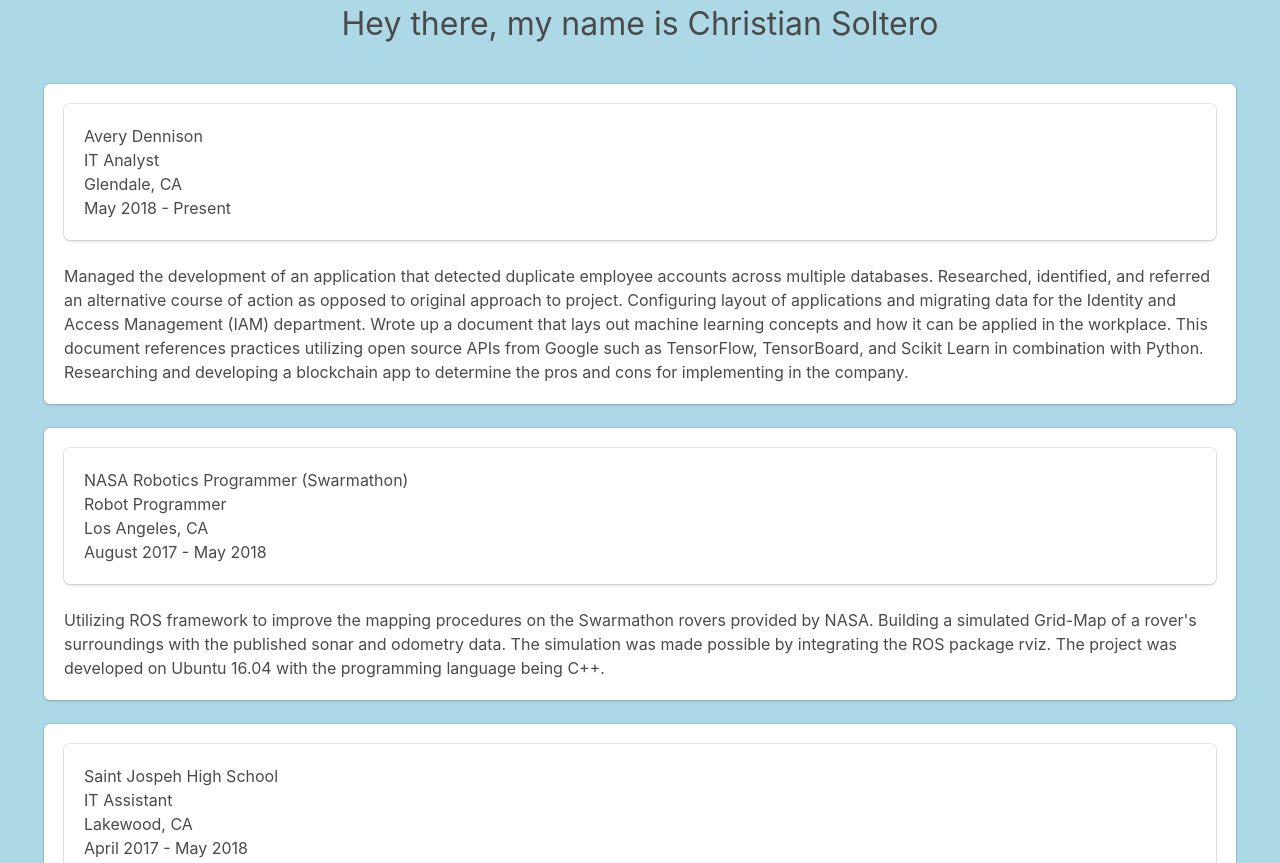
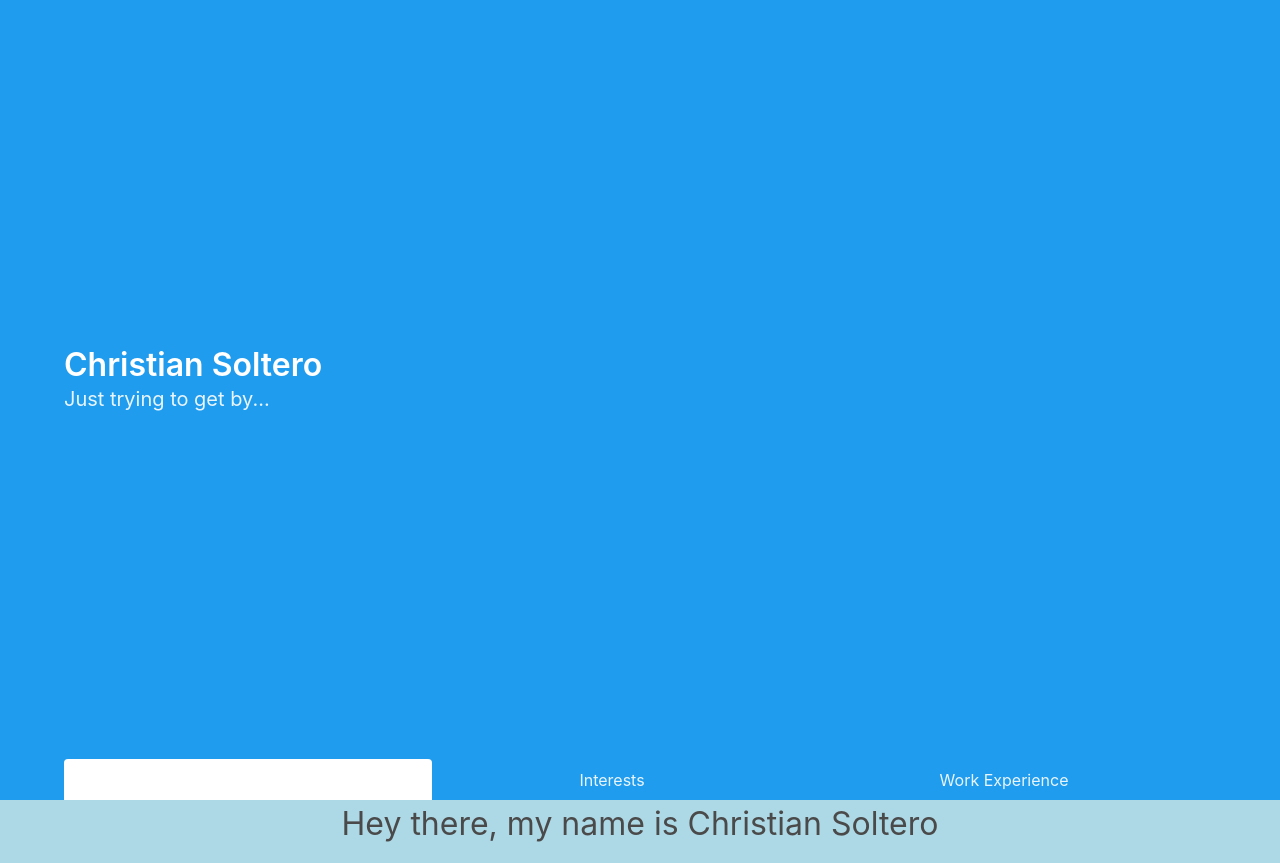
Before and after one commit to csoltero109/csoltero109.github.io, a plain HTML site: page index.html in a window 1280 px wide. Shown: the top 863 px of the page. Drawn offline with nearby package versions, Linux system fonts and the light colour scheme.

Commit message:
hero and new favicon added

```diff
--- a/index.html
+++ b/index.html
@@ -10,6 +10,38 @@
     <script defer src="https://use.fontawesome.com/releases/v5.1.0/js/all.js"></script>
     <script src="http://code.responsivevoice.org/responsivevoice.js"></script>
     <script src="https://unpkg.com/vue"></script>
+
+<title>Christian Soltero</title>
+<section class="hero is-info is-fullheight">
+  <div class="hero-body">
+    <div class="container">
+      <h1 class="title">
+        Christian Soltero
+      </h1>
+      <h2 class="subtitle">
+        Just trying to get by...
+      </h2>
+    </div>
+  </div>
+    <div class="hero-foot">
+    <nav class="tabs is-boxed is-fullwidth">
+      <div class="container">
+        <ul>
+          <li class="is-active">
+            <a>About me</a>
+          </li>
+          <li>
+            <a>Interests</a>
+          </li>
+          <li>
+            <a>Work Experience</a>
+          </li>
+        </ul>
+      </div>
+    </nav>
+  </div>
+</section>
+
   </head>
   <div class="level-item">
     <div class="is-size-3">
```
Also changed, not shown: favicon.ico.
